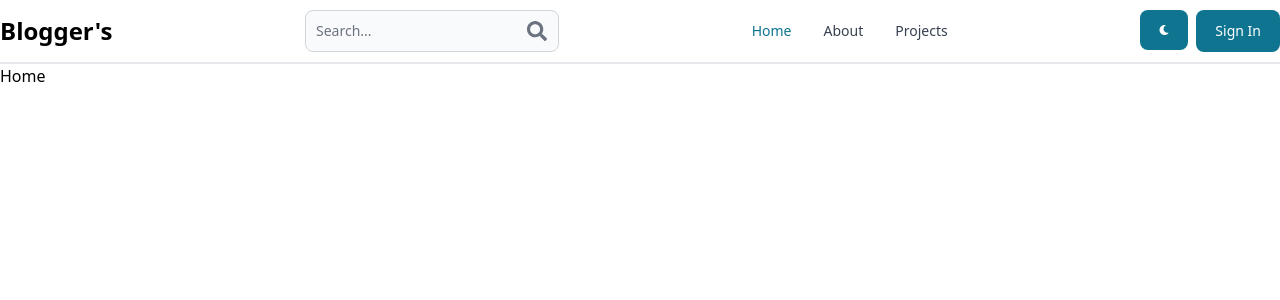
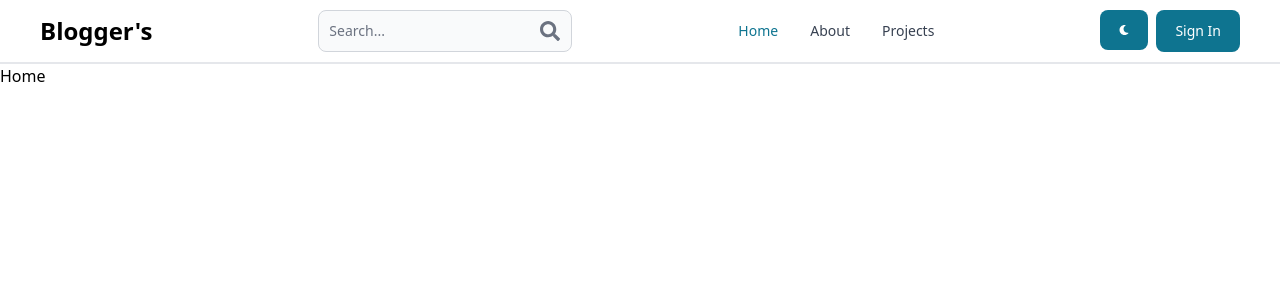
Before and after one commit to shubhamrawat0269/blogger, a React (Vite) app in the folder client/: page / in a window 1280 px wide. Shown: the top 300 px of the page. Built offline with nearby package versions, Linux system fonts and the light colour scheme.

Commit message:
Small Change in Navbar styling

```diff
--- a/client/src/components/header/components/navbar/Navbar.module.css
+++ b/client/src/components/header/components/navbar/Navbar.module.css
@@ -1,5 +1,5 @@
 .navbarWrapper {
-    @apply border-b-2 px-5 lg:px-0
+    @apply border-b-2 md:px-10
 }
 
 .logo {
@@ -9,6 +9,7 @@
 .textInputBox {
     @apply hidden lg:inline
 }
+
 
 .searchBtn {
     @apply w-12 h-10 lg:hidden
```
